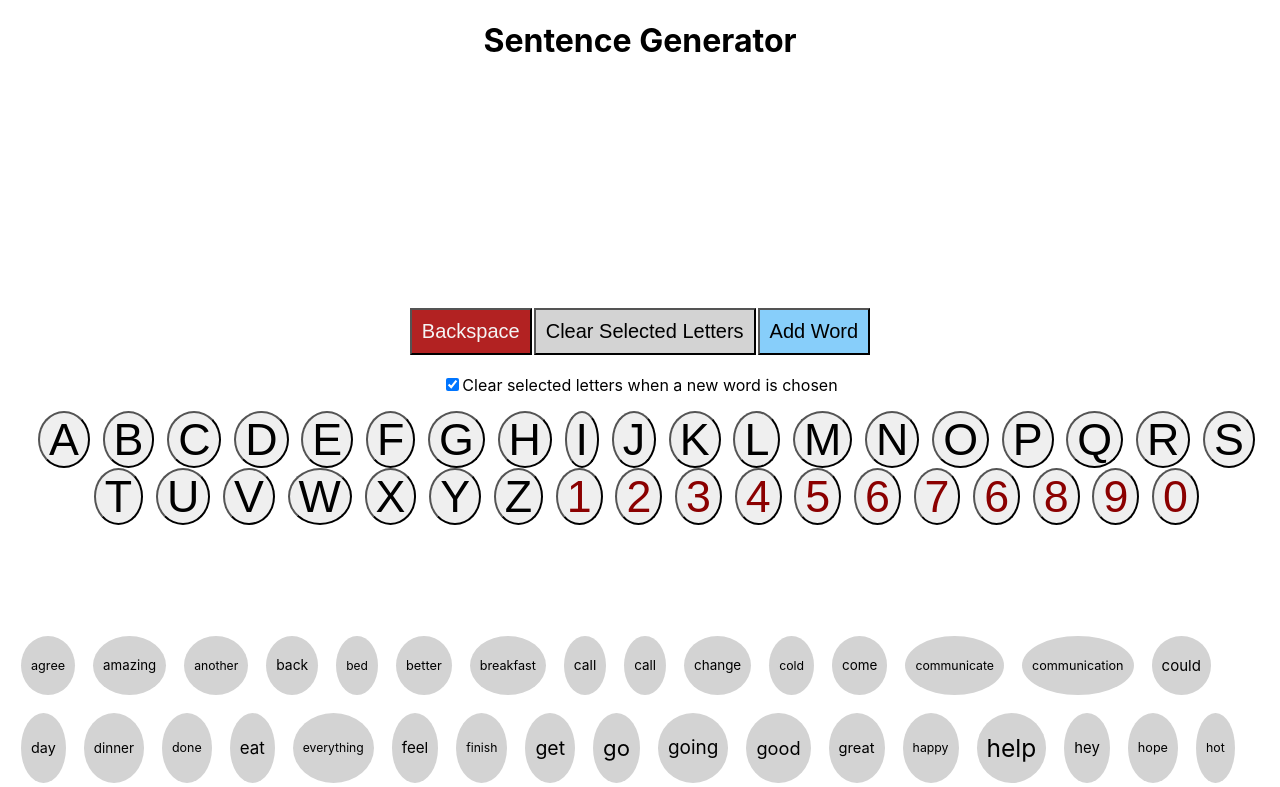
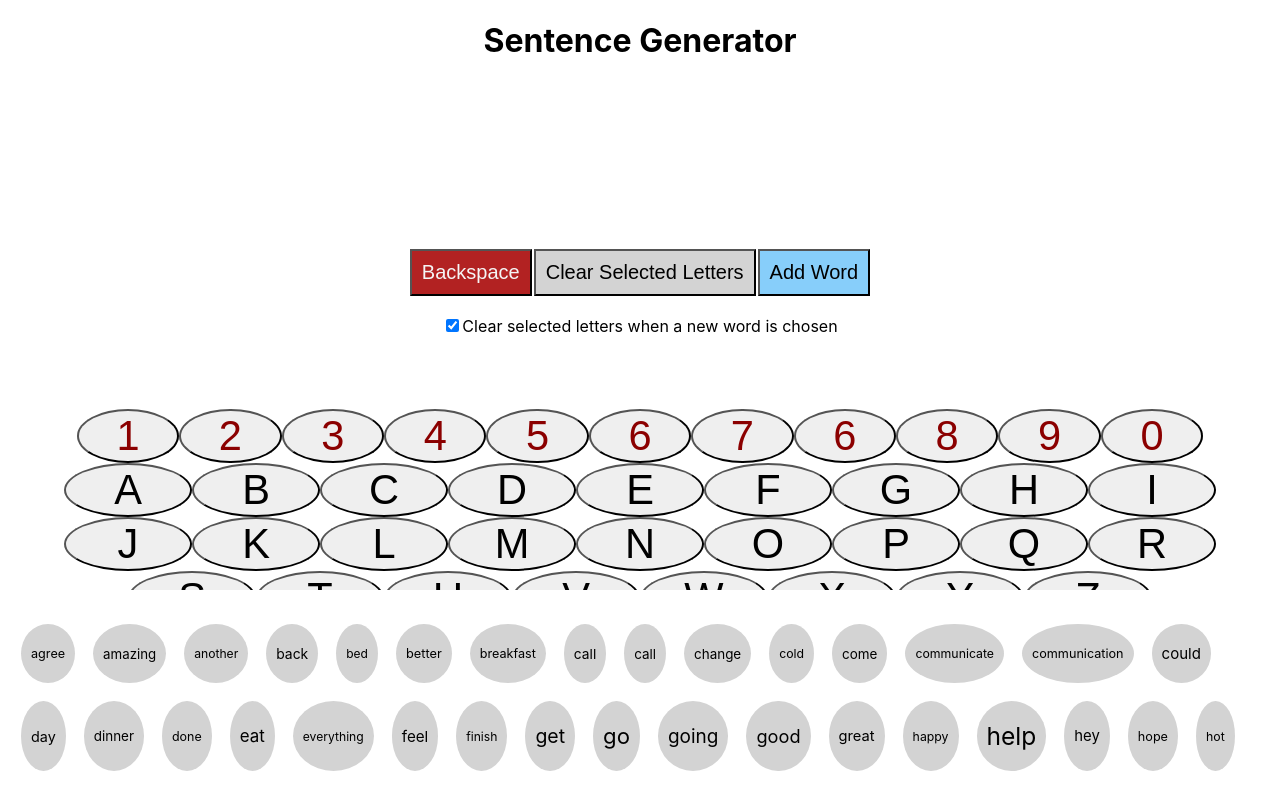
Before and after one commit to trevorlomba/gpt-access-client, a React (Create React App) app in the folder gpt-access-client/my-app/: page / in a window 1280 px wide. Shown: the top 787 px of the page. Built offline with nearby package versions, Linux system fonts and the light colour scheme.

Commit message:
formatting

```diff
--- a/gpt-access-client/my-app/src/App.tsx
+++ b/gpt-access-client/my-app/src/App.tsx
@@ -43,39 +43,34 @@ const App: React.FC = () => {
     handleSubmit(new Event("submit") as any)}}, [selectedWords])
 
   return (
-    <div className="App">
+    <div className="App" style={{ display: 'flex', flexDirection: 'column', height: '100vh' }}>
       <h1>Sentence Generator</h1>
-<div style={{minHeight: "125px"}}>
+      <div style={{ flex: .6, overflow: 'auto' }}>
         {result && (
           <div>
-          <p>
+            <p style={{height: ""}}>
               {result.map((item, index) => (
                 <div key={index} style={{marginBottom: "20px", fontWeight:"bold", fontSize: "120%", color: "darkolivegreen"}}>
                   {item}
-                <button style={{backgroundColor: "green", color:"white", marginLeft: "10px", paddingLeft: "20px", paddingRight: "20px", fontWeight:"bolder"}}onClick={() => playTTS(item)}>Play</button>
+                  <button style={{backgroundColor: "green", color:"white", marginLeft: "10px", paddingLeft: "20px", paddingRight: "20px", fontWeight:"bolder"}} onClick={() => playTTS(item)}>Play</button>
                 </div>
               ))}
             </p>
           </div>
-      )}</div>
-       <form onSubmit={handleSubmit}>
+        )}
+        <div>
+      <form onSubmit={handleSubmit} style={{ flex: .2, overflow: 'auto' }}>
         <label htmlFor="animal"></label>
-        {/* <input
-          type="text"
-          id="animal"
-          value={animal}
-          onChange={(e) => setAnimal(e.target.value)}
-        /> */}
-        {/* <button type="submit" style={{fontSize: 50, marginBottom: "20px", borderRadius: "2%", color: "white", backgroundColor: "black"}}>Generate Sentences</button> */}
-      </form>
         {selectedWords.length > 0 &&  <button style={{backgroundColor: "green", color:"white", marginLeft: "10px", paddingLeft: "20px", paddingRight: "20px", fontWeight:"bolder"}}onClick={() => playTTS(selectedWords.toString())}>Play</button>}
+      </form></div>
+      </div>
+      <div style={{ flex: 2, overflow: 'auto' }}>
         {<WordCloud
           selectedWords = {selectedWords}
           setSelectedWords = {setSelectedWords}
-
         />}
+      </div>
     </div>
     );
   };
-
 export default App;
--- a/gpt-access-client/my-app/src/components/WordCloud.tsx
+++ b/gpt-access-client/my-app/src/components/WordCloud.tsx
@@ -62,21 +62,18 @@ const WordCloud: React.FC<WordCloudProps> = ({ selectedWords, setSelectedWords }
   const numbers = "12345676890".split("");
 
   return (
-    <div>
-      <div style={{minHeight: "100px", maxHeight: "100px"}}>
+    <div style={{ display: 'flex', flexDirection: 'column', height: '100%' }}>
+      <div style={{ flex: .9, overflow: 'auto', height: "110%"}}>
         {selectedWords.map((val, i) => (
-          <button key={i} value={val} onClick={() => handleAddWord(val)}style={{fontSize: "20px",
-          margin: "5px",
-          marginBottom: "20px"}}>
+          <button key={i} value={val} onClick={() => handleAddWord(val)} style={{fontSize: "110%", margin: "5px", marginBottom: "10px"}}>
             {val}
           </button>
         ))}
         {selectedWords.length > 0 && (
           <div>
-        <button style = {{backgroundColor: "lightgrey", fontSize:"20px"}} onClick={() => setSelectedWords([])}>Clear Selected Words</button>
-      </div>)}</div>
-
-      <div>
+            <button style = {{backgroundColor: "lightgrey", fontSize:"110%"}} onClick={() => setSelectedWords([])}>Clear Selected Words</button>
+          </div>
+        )}
         <div>
           <button style={{ margin: "1px", padding: "10px", fontSize: "20px", backgroundColor: "firebrick", color: "whitesmoke"}} onClick={() => setSelectedLetters(selectedLetters.slice(0, -1))}>Backspace</button>
           <button style={{ margin: "1px", padding: "10px", fontSize: "20px", backgroundColor: "lightgrey"}} onClick={() => setSelectedLetters([]) }>Clear Selected Letters</button>
@@ -92,30 +89,31 @@ const WordCloud: React.FC<WordCloudProps> = ({ selectedWords, setSelectedWords }
           Clear selected letters when a new word is chosen
         </label>
       </div>
-        </div></div>
+        </div>
+      </div>
+      <div style={{ flex: 1.1, overflow: 'auto' , margin:"1vw"}}>
+         {numbers.map((letter) => (
+          <button
+            key={letter}
+            onClick={() => handleLetterClick(letter)}
+            style={{ width: "calc(8vw)", paddingLeft: "calc(.7vw)", paddingRight: "calc(.7vw)", fontSize:"calc(2vw + 2vh)", borderRadius: "50%", color: "darkred"}}
+          >
+            {letter}
+          </button>
+        ))}
+        <br></br>
         {alphabet.map((letter) => (
           <button
             key={letter}
             onClick={() => handleLetterClick(letter)}
-            style={{ marginLeft: "calc(1vw)",paddingLeft: "calc(.7vw)", paddingRight: "calc(.7vw)", fontSize: "calc(3.5vw)", borderRadius: "50%",}}
+            style={{ width: "calc(10vw)" ,paddingLeft: "calc(.7vw)", paddingRight: "calc(.7vw)", fontSize: "calc(2vw + 2vh)", borderRadius: "50%",}}
           >
             {letter}
           </button>
-        ))}
-        {numbers.map((letter) => (
-          <button
-            key={letter}
-            onClick={() => handleLetterClick(letter)}
-            style={{ marginLeft: "calc(1vw)", paddingLeft: "calc(.7vw)", paddingRight: "calc(.7vw)", fontSize: "calc(3.5vw)", borderRadius: "50%", color: "darkred"}}
-          >
-            {letter}
-          </button>
-        ))}
-
-
-        <div style={{margin: "20px", fontSize: "50px", color: "blueviolet", minHeight:"50px"}}>{selectedLetters}</div>
-
-<div className={styles.wordCloud} style={{ margin: "auto", display: "flex", textAlign: "center" }}>
+        ))}<div></div>
+        </div>
+           <div style={{ fontSize: "50px", color: "blueviolet"}}>{selectedLetters}</div>
+      <div className={styles.wordCloud} style={{ flex: 1, overflow: 'auto', margin: "auto", display: "flex", textAlign: "center" }}>
         {visibleWords
           .sort((a, b) => a.text.localeCompare(b.text))
           .map((word) => (
@@ -139,8 +137,9 @@ const WordCloud: React.FC<WordCloudProps> = ({ selectedWords, setSelectedWords }
               {word.text}
             </div>
           ))}
-</div>   </div>
-  );
-};
+
+      </div>
+    </div>
+  ); }
 
 export default WordCloud;
```
Lines whose indentation alone changed are shown as unchanged.
